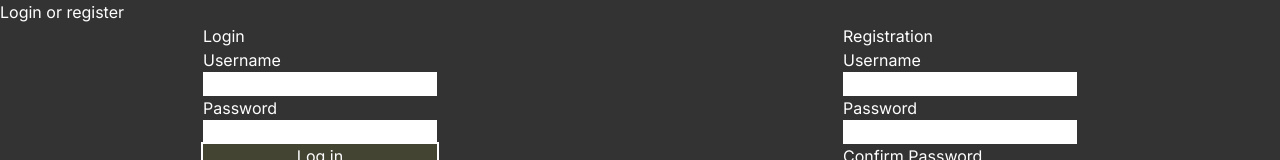
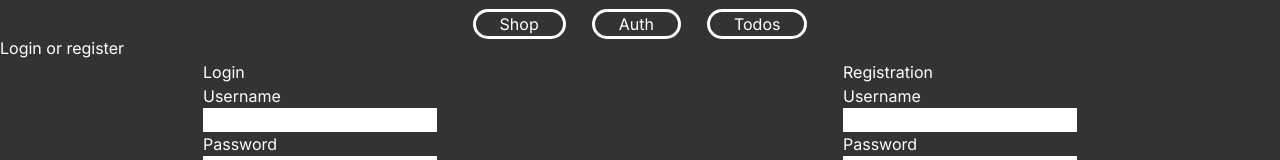
Before and after one commit to xobandech/NextJsApp, a Next.js app: page /auth in a window 1280 px wide. Shown: the top 160 px of the page. Built offline with nearby package versions, Linux system fonts and the light colour scheme; no server answers; the database is empty.

Commit message:
Create NavigationBar and place it in Layout

```diff
--- a/src/app/layout.tsx
+++ b/src/app/layout.tsx
@@ -2,6 +2,7 @@ import "./globals.css";
 import { Inter } from "next/font/google";
 import CartItemsProvider from "@/contexts/CartItemsContext";
 import ProductsContextProvider from "@/contexts/ProductContext";
+import NavigationBar from "@/components/NavigationBar";
 const inter = Inter({ subsets: ["latin"] });
 
 export const metadata = {
@@ -19,7 +20,10 @@ export default function RootLayout({
         className={`${inter.className} bg-[#333] text-white flex flex-col justify-center`}
       >
         <CartItemsProvider>
-          <ProductsContextProvider>{children}</ProductsContextProvider>
+          <ProductsContextProvider>
+            <NavigationBar />
+            {children}
+            </ProductsContextProvider>
         </CartItemsProvider>
       </body>
     </html>
--- /dev/null
+++ b/src/components/NavigationBar.tsx
@@ -0,0 +1,10 @@
+import Link from "next/link"
+const NavigationBar = () => {
+    return <div className="flex justify-center [&>*]:px-6 [&>*]:outline [&>*]:outline-white [&>*]:rounded-xl [&>*]:mx-4 [&>*]:mt-3">
+        <Link href="/shop">Shop</Link>
+        <Link href="/auth">Auth</Link>
+        <Link href="/">Todos</Link>
+    </div>
+}
+
+export default NavigationBar
```
